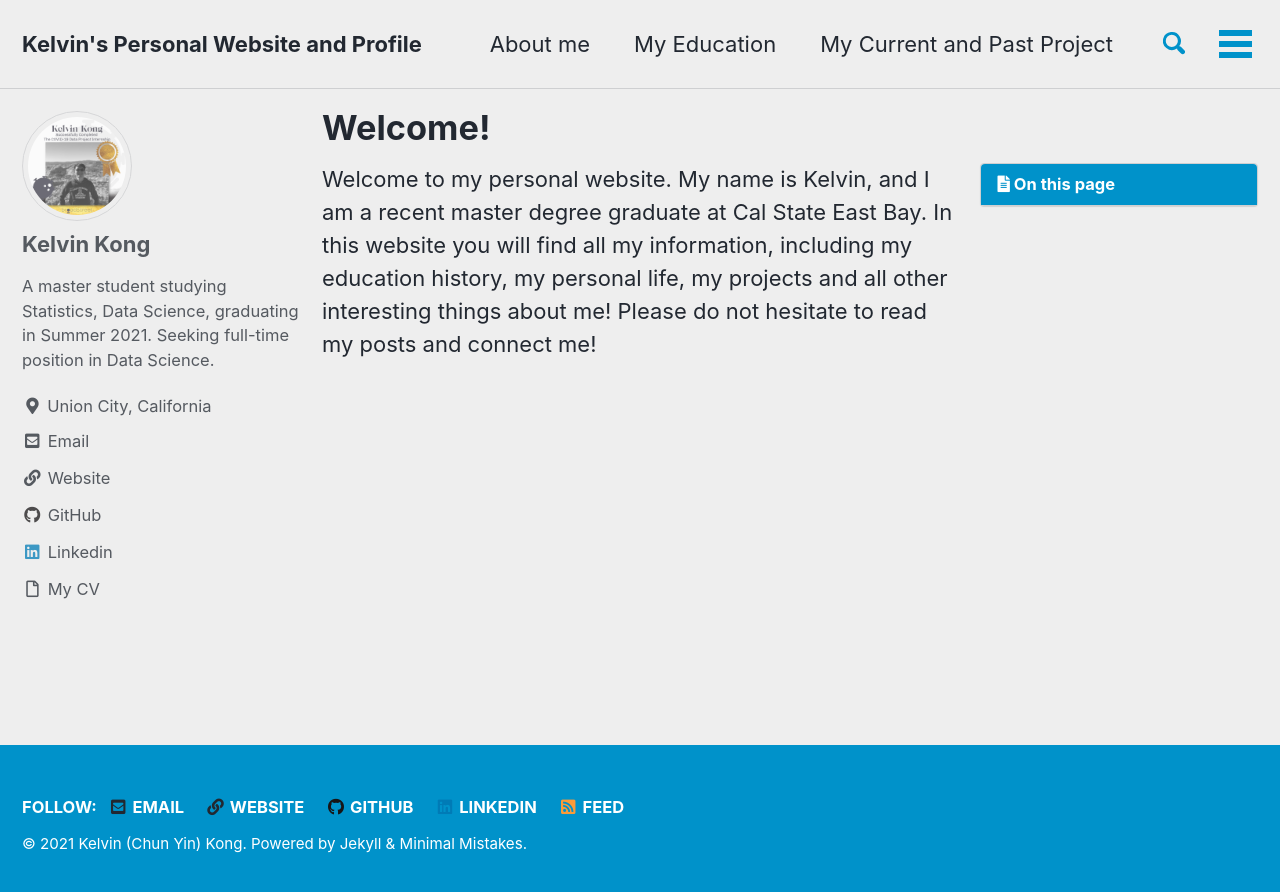
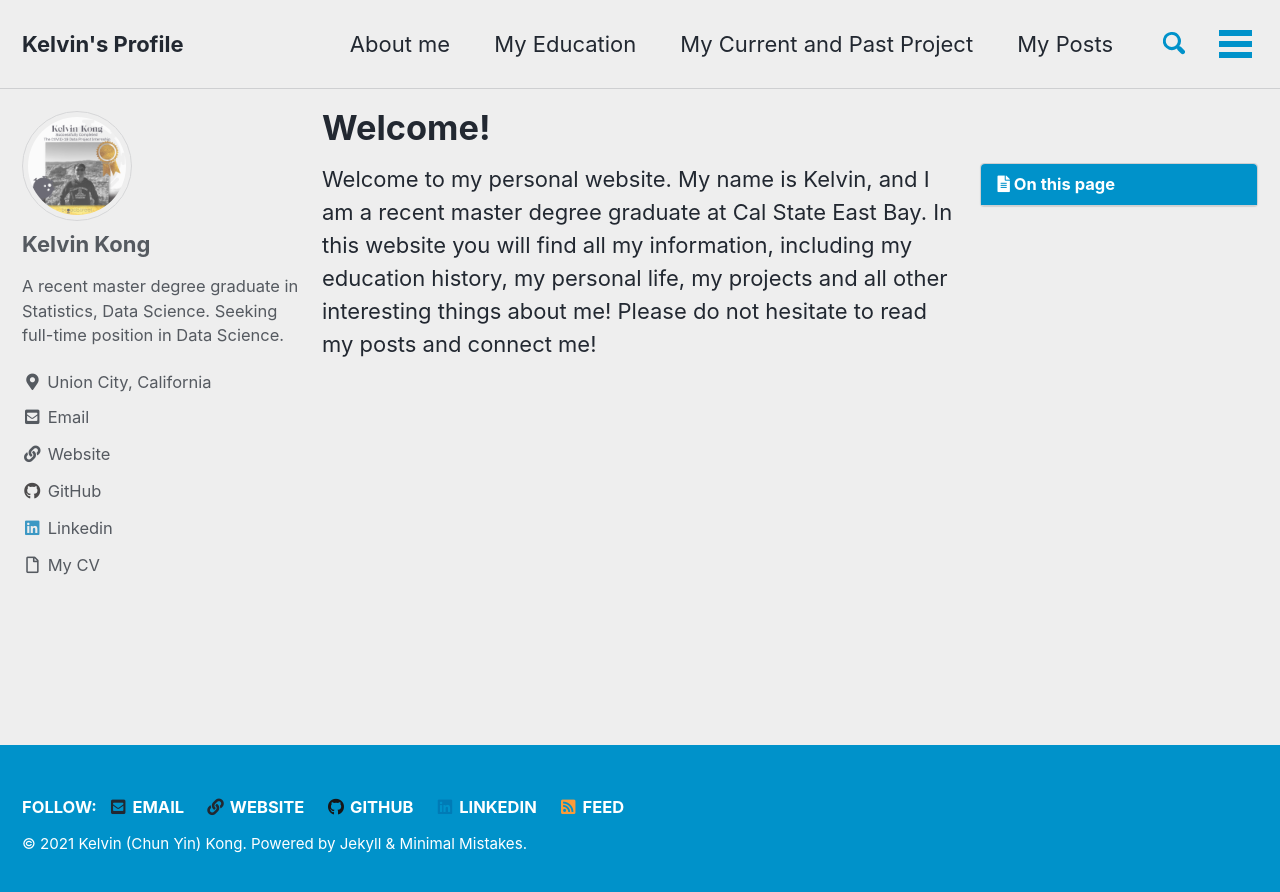
Before and after one commit to kelvin-cykong/kelvin-cykong.github.io, a Jekyll site: the page built from index.md, in a window 1280 px wide. Shown: the top 892 px of the page. Built offline with Jekyll 4.4.1, drawn with Linux system fonts in a browser that asks for light colours; cached includes are drawn as plain includes; the list of posts is cut into pages by our own code; comment, search, counter and statistics services are not loaded.

Commit message:
Update _config.yml

```diff
--- a/_config.yml
+++ b/_config.yml
@@ -16,11 +16,11 @@
 
 # Site Settings
 locale                   : "en-US"
-title                    : "Kelvin's Personal Website and Profile"
+title                    : "Kelvin's Profile"
 title_separator          : "-"
 subtitle                 : # site tagline that appears below site title in masthead
 name                     : "Kelvin (Chun Yin) Kong"
-description              : "My project sharing site."
+description              : "My project sharing site and profile."
 url                      : "https://ckong9-stat697/github.io"
 baseurl                  : # the subpath of your site, e.g. "/blog"
 repository               : # GitHub username/repo-name e.g. "mmistakes/minimal-mistakes"
@@ -96,7 +96,7 @@
 author:
   name             : "Kelvin Kong"
   avatar           : "img/logo.png"
-  bio              : "A master student studying Statistics, Data Science, graduating in Summer 2021. Seeking full-time position in Data Science."
+  bio              : "A recent master degree graduate in Statistics, Data Science. Seeking full-time position in Data Science."
   location         : "Union City, California"
   links:
     - label: "Email"
```
